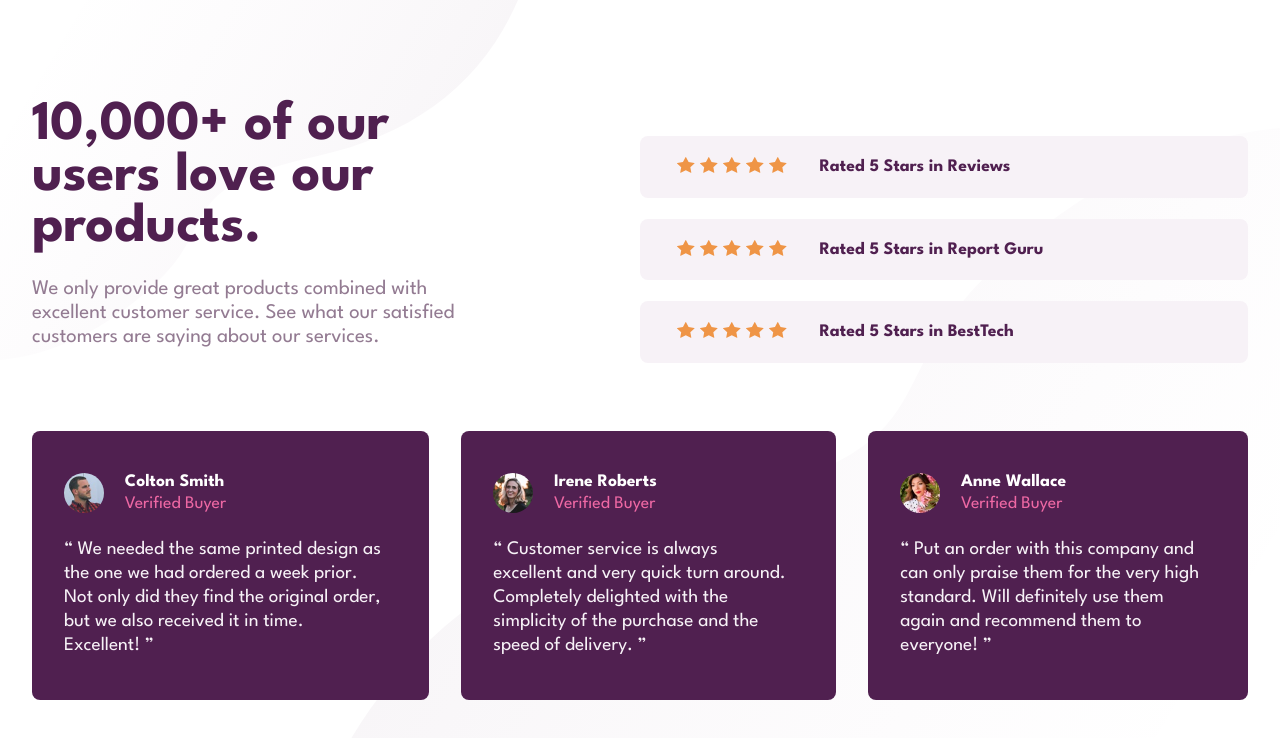
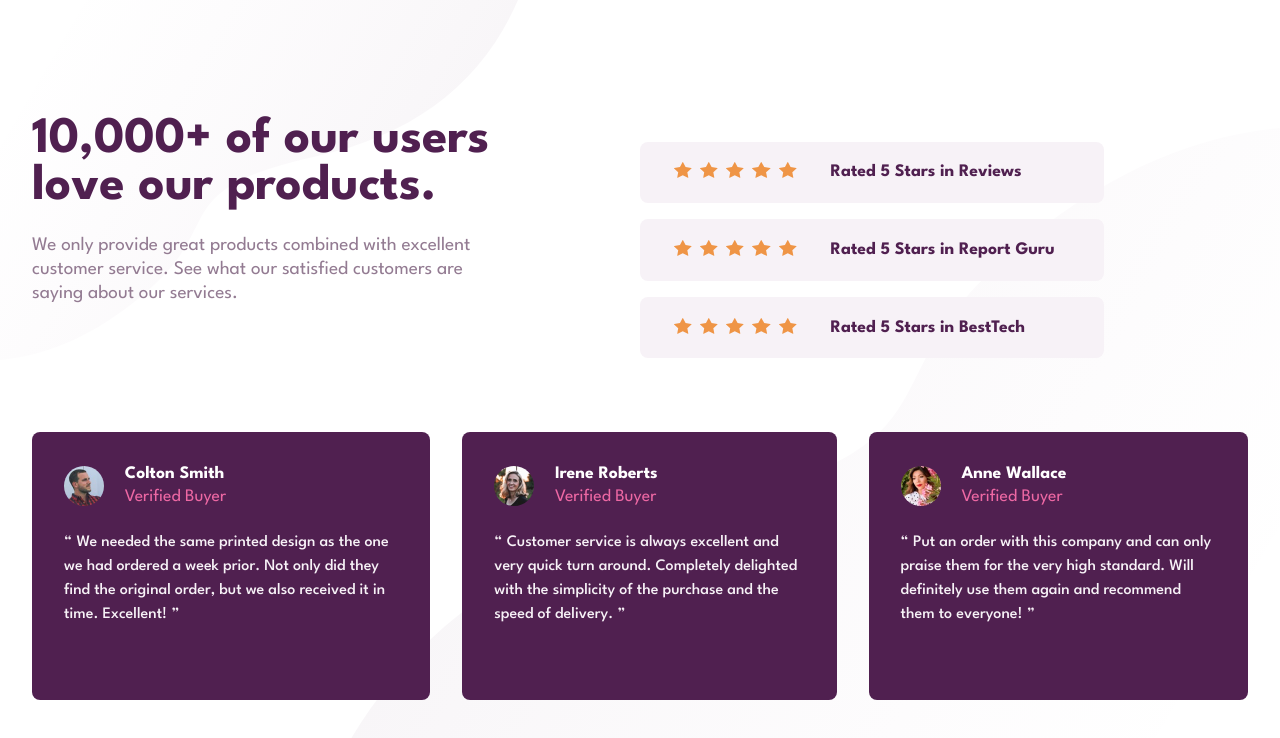
Before and after one commit to tatumroaquin/frontendmentor.io, a plain HTML site: page 01-newbie/social-proof-section/index.html in a window 1280 px wide. Drawn offline with Linux system fonts and the light colour scheme.

Commit message:
resize social-proof-section styles

```diff
--- a/01-newbie/social-proof-section/style.css
+++ b/01-newbie/social-proof-section/style.css
@@ -52,43 +52,48 @@ body {
 }
 
 .container {
-  width: 80rem;
+  width: 71rem;
   height: 75vh;
   display: grid;
   grid-template-columns: repeat(2, 1fr);
   grid-template-rows: repeat(2, 1fr);
-  transition: all .5s ease-in-out;
+  transition: all 0.5s ease-in-out;
 }
 
+.social__advert {
+  padding-top: 1rem;
+}
 .social__ratings {
   display: flex;
   flex-direction: column;
   justify-content: center;
-  gap: 1.3rem;
-  transition: all .5s ease-in-out;
+  gap: 1rem;
+  transition: all 0.5s ease-in-out;
 }
 .social__reviews {
   grid-column: span 2;
   display: flex;
   gap: 2rem;
   margin-top: 2rem;
-  transition: all .5s ease-in-out;
+  transition: all 0.5s ease-in-out;
 }
 
 .social__advert--heading {
   color: var(--very-dark-magenta);
-  font-size: 3.5rem;
+  font-size: 3.2rem;
+  font-weight: 700;
   margin-right: 9rem;
   margin-bottom: 1.5rem;
 }
 .social__advert--text {
   color: var(--dark-grayish-magenta);
-  font-size: 1.3rem;
+  font-size: 1.2rem;
   line-height: 1.5rem;
   margin-right: 10rem;
 }
 
 .ratings__card {
+  width: 29rem;
   background-color: var(--light-grayish-magenta);
   color: var(--very-dark-magenta);
   display: flex;
@@ -96,31 +101,30 @@ body {
   gap: 2rem;
   font-weight: bold;
   font-size: 1.1rem;
-  padding: 1.3rem 2.3rem;
+  padding: 1.3rem 2rem;
   border-radius: 0.5rem;
-  transition: all .5s ease-in-out;
+  transition: all 0.5s ease-in-out;
 }
 .ratings__card--stars img {
   width: 1.15rem;
   height: 1rem;
+  margin: 0 0.1rem;
 }
 .ratings__card:nth-child(1) {
   align-self: flex-start;
-  margin-left: 3rem;
 }
 .ratings__card:nth-child(2) {
   align-self: center;
 }
 .ratings__card:nth-child(3) {
   align-self: flex-end;
-  margin-right: 3rem;
 }
 
 .review__card {
   background-color: var(--very-dark-magenta);
   border-radius: 0.5rem;
-  padding: 1rem 2rem;
-  transition: all .5s ease-in-out;
+  padding: 0.5rem 1rem;
+  transition: all 0.5s ease-in-out;
 }
 .review__card:nth-child(1) {
   align-self: flex-start;
@@ -136,7 +140,7 @@ body {
   display: flex;
   align-items: center;
   gap: 1.3rem;
-  margin-top: 1.6rem;
+  margin: 1.6rem 1rem;
 }
 .review__card--image {
   border-radius: 50%;
@@ -161,10 +165,11 @@ body {
 }
 .review__card--text {
   color: var(--light-grayish-magenta);
-  font-size: 1.2rem;
+  font-size: 1rem;
+  font-weight: 500;
   line-height: 1.5rem;
   display: block;
-  margin: 1.6rem 1rem 1.6rem 0;
+  margin: 1.6rem 1rem;
 }
 .review__card--text::before {
   content: open-quote;
```
